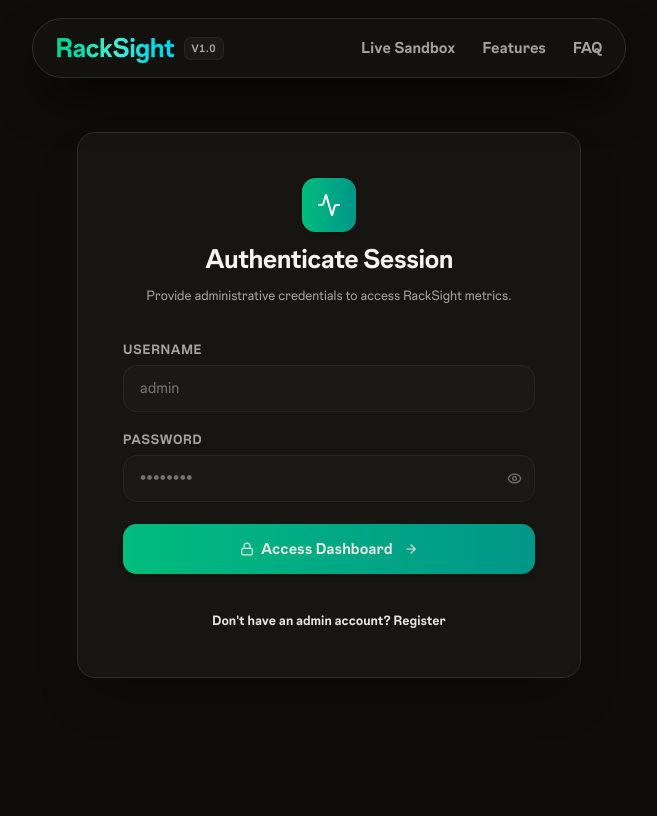
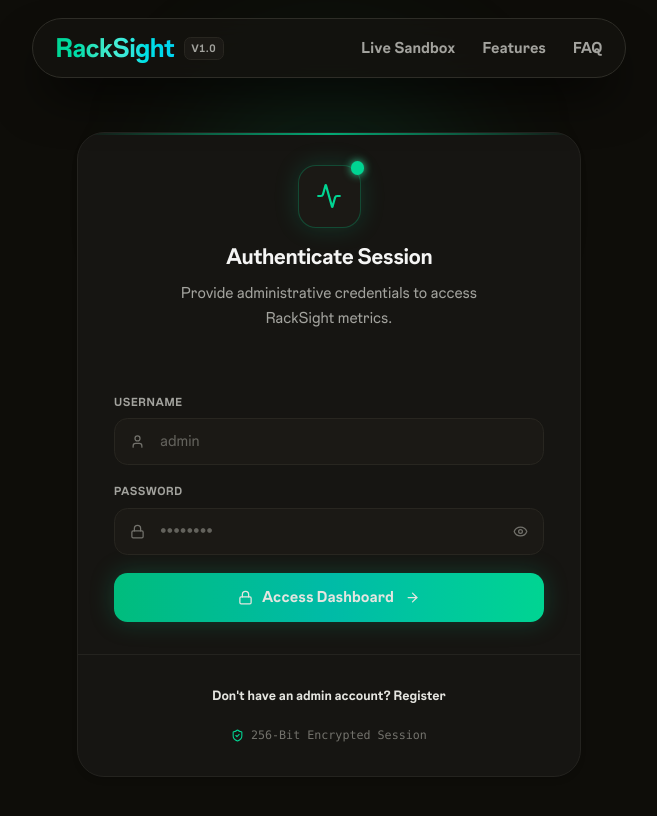
Before and after one commit to sumit-75/RackSight, a Next.js app: page /login in a window 1280 px wide. Shown: the top 816 px of the page, without its empty margins (311-968 px from the left). Built offline with nearby package versions, Linux system fonts and the light colour scheme; no server answers; a web font is replaced by a local one.

Commit message:
feat: redesign authentication card with premium shadcn UI layout and glowing emerald accents

```diff
--- a/app/login/page.tsx
+++ b/app/login/page.tsx
@@ -3,8 +3,9 @@
 import React, { useState } from 'react';
 import { useRouter } from 'next/navigation';
 import { createAdminUser, loginAdmin } from '@/app/actions';
-import { Activity, Lock, CheckCircle2, ShieldAlert, UserPlus, ArrowRight, Eye, EyeOff } from 'lucide-react';
+import { Activity, Lock, User, CheckCircle2, ShieldAlert, UserPlus, ArrowRight, Eye, EyeOff, ShieldCheck, KeyRound } from 'lucide-react';
 import LineLoader from '@/components/LineLoader';
+import { Card, CardHeader, CardTitle, CardDescription, CardContent, CardFooter } from '@/components/ui/Card';
 
 export default function LoginPage() {
   const router = useRouter();
@@ -40,73 +41,99 @@ export default function LoginPage() {
   };
 
   return (
-    <div className="min-h-[70vh] flex items-center justify-center py-12 px-4 sm:px-6 lg:px-8 font-sans animate-in fade-in slide-in-from-bottom-4 duration-500 ease-out">
+    <div className="min-h-[75vh] flex items-center justify-center py-12 px-4 sm:px-6 lg:px-8 font-sans animate-in fade-in slide-in-from-bottom-4 duration-500 ease-out">
       {isLoading && <LineLoader />}
-      <div className="max-w-md w-full space-y-8 bg-[#161512] border border-[#2e2d27] p-8 sm:p-10 rounded-2xl shadow-2xl font-sans">
-        {/* Branding & Logo */}
-        <div className="text-center space-y-2">
-          <div className="mx-auto h-12 w-12 rounded-xl bg-gradient-to-r from-emerald-500 to-teal-600 p-0.5 flex items-center justify-center shadow-md">
-            <Activity className="text-slate-950" size={24} />
+
+      <div className="relative max-w-md w-full font-sans">
+        {/* Subtle Ambient Background Radial Aura */}
+        <div className="absolute -top-16 left-1/2 -translate-x-1/2 w-64 h-64 bg-emerald-500/10 rounded-full blur-3xl pointer-events-none" />
+
+        <Card className="relative overflow-hidden border border-[#2e2d27] bg-[#141310]/95 backdrop-blur-xl shadow-[0_20px_60px_rgba(0,0,0,0.85)] rounded-3xl">
+          {/* Glowing Top Emerald Line Accent */}
+          <div className="absolute top-0 inset-x-0 h-[2px] bg-gradient-to-r from-transparent via-emerald-400 to-transparent opacity-80" />
+
+          <CardHeader className="text-center pt-8 pb-4 space-y-3">
+            {/* Branding Logo Icon with Dual-Layer Radar Pulse */}
+            <div className="relative mx-auto w-14 h-14 rounded-2xl bg-[#1b1915] border border-emerald-500/30 flex items-center justify-center shadow-[0_0_25px_rgba(16,185,129,0.2)] group transition-transform">
+              <Activity className="text-emerald-400" size={26} />
+              <span className="absolute -top-1 -right-1 flex h-3 w-3">
+                <span className="radar-ring absolute inline-flex h-full w-full rounded-full bg-emerald-400 opacity-75" />
+                <span className="relative inline-flex rounded-full h-3 w-3 bg-emerald-400 shadow-[0_0_8px_rgba(52,211,153,1)]" />
+              </span>
             </div>
-          <h2 className="text-2xl font-black tracking-tight text-[#f5f5f4] font-sans">
+
+            <div className="space-y-1.5">
+              <CardTitle className="text-2xl font-extrabold tracking-tight text-[#f5f5f4] font-sans">
                 {mode === 'signin' ? 'Authenticate Session' : 'Register Administrator'}
-          </h2>
-          <p className="text-xs text-[#a3a39e] font-sans">
+              </CardTitle>
+              <CardDescription className="text-xs text-[#a3a39e] max-w-xs mx-auto font-sans">
                 {mode === 'signin'
                   ? 'Provide administrative credentials to access RackSight metrics.'
                   : 'Create a new administrative user to manage the RackSight platform.'}
-          </p>
+              </CardDescription>
             </div>
+          </CardHeader>
 
-        {/* Success notification */}
+          <CardContent className="space-y-5 px-6 sm:px-8">
+            {/* Success Notification */}
             {successMsg && (
-          <div className="rounded-xl border border-emerald-500/30 bg-emerald-500/10 text-emerald-300 p-4 text-xs font-semibold flex items-start gap-2.5 animate-in fade-in duration-250 font-sans">
+              <div className="rounded-xl border border-emerald-500/30 bg-emerald-500/10 text-emerald-300 p-3.5 text-xs font-semibold flex items-start gap-2.5 animate-in fade-in duration-250 font-sans">
                 <CheckCircle2 size={16} className="text-emerald-400 shrink-0 mt-0.5" />
                 <span>{successMsg}</span>
               </div>
             )}
 
-        {/* Error notification */}
+            {/* Error Notification */}
             {errorMsg && (
-          <div className="rounded-xl border border-rose-500/30 bg-rose-500/10 text-rose-300 p-4 text-xs font-semibold flex items-start gap-2.5 animate-in fade-in duration-250 font-sans">
+              <div className="rounded-xl border border-rose-500/30 bg-rose-500/10 text-rose-300 p-3.5 text-xs font-semibold flex items-start gap-2.5 animate-in fade-in duration-250 font-sans">
                 <ShieldAlert size={16} className="text-rose-400 shrink-0 mt-0.5" />
                 <span>{errorMsg}</span>
               </div>
             )}
 
             {/* Credentials Form */}
-        <form onSubmit={handleSubmit} className="space-y-5 font-sans">
+            <form onSubmit={handleSubmit} className="space-y-4 font-sans">
               <div className="space-y-4">
+                {/* Username Input Field */}
                 <div>
-              <label className="block text-xs font-bold text-[#a3a39e] uppercase tracking-wider mb-1.5 font-sans">
+                  <label className="block text-[0.65rem] font-mono font-extrabold text-[#a3a39e] uppercase tracking-wider mb-1.5 font-sans">
                     Username
                   </label>
+                  <div className="relative">
+                    <span className="absolute inset-y-0 left-0 pl-3.5 flex items-center text-[#73726c]">
+                      <User size={15} />
+                    </span>
                     <input
                       type="text"
                       name="username"
                       required
                       placeholder={mode === 'signin' ? 'admin' : 'new_admin'}
-                className="w-full bg-[#1b1915] border border-[#282620] rounded-xl px-3.5 py-2.5 text-sm text-[#f5f5f4] placeholder-[#73726c] focus:outline-none focus:border-[#383630] transition-colors font-sans"
+                      className="w-full bg-[#1b1915] border border-[#282620] rounded-xl pl-10 pr-3.5 py-2.5 text-sm text-[#f5f5f4] placeholder-[#63625c] focus:outline-none focus:border-emerald-500 focus:ring-1 focus:ring-emerald-500/30 transition-all font-sans"
                     />
                   </div>
+                </div>
 
+                {/* Password Input Field */}
                 <div>
-              <label className="block text-xs font-bold text-[#a3a39e] uppercase tracking-wider mb-1.5 font-sans">
+                  <label className="block text-[0.65rem] font-mono font-extrabold text-[#a3a39e] uppercase tracking-wider mb-1.5 font-sans">
                     Password
                   </label>
                   <div className="relative">
+                    <span className="absolute inset-y-0 left-0 pl-3.5 flex items-center text-[#73726c]">
+                      <Lock size={15} />
+                    </span>
                     <input
                       type={showPassword ? 'text' : 'password'}
                       name="password"
                       required
                       minLength={mode === 'signup' ? 6 : undefined}
                       placeholder="••••••••"
-                  className="w-full bg-[#1b1915] border border-[#282620] rounded-xl pl-3.5 pr-10 py-2.5 text-sm text-[#f5f5f4] placeholder-[#73726c] focus:outline-none focus:border-[#383630] transition-colors font-sans"
+                      className="w-full bg-[#1b1915] border border-[#282620] rounded-xl pl-10 pr-10 py-2.5 text-sm text-[#f5f5f4] placeholder-[#63625c] focus:outline-none focus:border-emerald-500 focus:ring-1 focus:ring-emerald-500/30 transition-all font-sans"
                     />
                     <button
                       type="button"
                       onClick={() => setShowPassword(!showPassword)}
-                  className="absolute inset-y-0 right-0 pr-3 flex items-center text-[#73726c] hover:text-white cursor-pointer"
+                      className="absolute inset-y-0 right-0 pr-3.5 flex items-center text-[#73726c] hover:text-white transition-colors cursor-pointer"
                       tabIndex={-1}
                     >
                       {showPassword ? <EyeOff size={15} /> : <Eye size={15} />}
@@ -114,23 +141,27 @@ export default function LoginPage() {
                   </div>
                 </div>
 
+                {/* Confirm Password Field (Sign Up Mode) */}
                 {mode === 'signup' && (
                   <div className="animate-in slide-in-from-top-2 duration-200">
-                <label className="block text-xs font-bold text-[#a3a39e] uppercase tracking-wider mb-1.5 font-sans">
+                    <label className="block text-[0.65rem] font-mono font-extrabold text-[#a3a39e] uppercase tracking-wider mb-1.5 font-sans">
                       Confirm Password
                     </label>
                     <div className="relative">
+                      <span className="absolute inset-y-0 left-0 pl-3.5 flex items-center text-[#73726c]">
+                        <KeyRound size={15} />
+                      </span>
                       <input
                         type={showConfirmPassword ? 'text' : 'password'}
                         name="confirmPassword"
                         required
                         placeholder="••••••••"
-                    className="w-full bg-[#1b1915] border border-[#282620] rounded-xl pl-3.5 pr-10 py-2.5 text-sm text-[#f5f5f4] placeholder-[#73726c] focus:outline-none focus:border-[#383630] transition-colors font-sans"
+                        className="w-full bg-[#1b1915] border border-[#282620] rounded-xl pl-10 pr-10 py-2.5 text-sm text-[#f5f5f4] placeholder-[#63625c] focus:outline-none focus:border-emerald-500 focus:ring-1 focus:ring-emerald-500/30 transition-all font-sans"
                       />
                       <button
                         type="button"
                         onClick={() => setShowConfirmPassword(!showConfirmPassword)}
-                    className="absolute inset-y-0 right-0 pr-3 flex items-center text-[#73726c] hover:text-white cursor-pointer"
+                        className="absolute inset-y-0 right-0 pr-3.5 flex items-center text-[#73726c] hover:text-white transition-colors cursor-pointer"
                         tabIndex={-1}
                       >
                         {showConfirmPassword ? <EyeOff size={15} /> : <Eye size={15} />}
@@ -140,30 +171,33 @@ export default function LoginPage() {
                 )}
               </div>
 
+              {/* Primary Action Button */}
               <button
                 type="submit"
                 disabled={isLoading}
-            className="w-full bg-gradient-to-r from-emerald-500 to-teal-600 hover:from-emerald-400 hover:to-teal-500 text-slate-955 font-extrabold py-3 rounded-xl text-sm shadow-md transition-all flex items-center justify-center gap-1.5 cursor-pointer disabled:opacity-55 font-sans"
+                className="w-full mt-2 bg-gradient-to-r from-emerald-500 via-teal-500 to-emerald-400 hover:from-emerald-400 hover:to-teal-400 text-slate-955 font-extrabold py-3 px-6 rounded-xl text-sm shadow-[0_0_25px_rgba(16,185,129,0.25)] hover:shadow-[0_0_35px_rgba(16,185,129,0.4)] active:scale-[0.99] transition-all flex items-center justify-center gap-2 cursor-pointer disabled:opacity-55 font-sans"
               >
                 {isLoading ? (
                   <span className="w-4 h-4 border-2 border-slate-955 border-t-transparent rounded-full animate-spin"></span>
                 ) : mode === 'signin' ? (
                   <>
-                <Lock size={14} />
-                Access Dashboard
-                <ArrowRight size={14} className="ml-1" />
+                    <Lock size={15} />
+                    <span>Access Dashboard</span>
+                    <ArrowRight size={15} className="ml-0.5" />
                   </>
                 ) : (
                   <>
-                <UserPlus size={14} />
-                Register Account
-                <ArrowRight size={14} className="ml-1" />
+                    <UserPlus size={15} />
+                    <span>Register Account</span>
+                    <ArrowRight size={15} className="ml-0.5" />
                   </>
                 )}
               </button>
+            </form>
+          </CardContent>
 
-          {/* Mode Switcher */}
-          <div className="text-center pt-2">
+          <CardFooter className="flex flex-col space-y-4 px-6 sm:px-8 pb-7 pt-2 border-t border-[#24231f]">
+            {/* Mode Switcher Link */}
             <button
               type="button"
               onClick={() => {
@@ -171,14 +205,22 @@ export default function LoginPage() {
                 setErrorMsg(null);
                 setSuccessMsg(null);
               }}
-              className="text-xs font-bold text-[#e5e5e0] hover:text-white transition-colors cursor-pointer font-sans"
+              className="text-xs font-bold text-[#e5e5e0] hover:text-emerald-400 transition-colors cursor-pointer font-sans flex items-center gap-1.5 mx-auto"
             >
+              <span>
                 {mode === 'signin'
                   ? "Don't have an admin account? Register"
                   : 'Already have an admin account? Sign In'}
+              </span>
             </button>
+
+            {/* Encrypted Session Security Footnote */}
+            <div className="flex items-center justify-center gap-1.5 text-[0.65rem] font-mono text-[#73726c] pt-1">
+              <ShieldCheck size={13} className="text-emerald-400" />
+              <span>256-Bit Encrypted Session</span>
             </div>
-        </form>
+          </CardFooter>
+        </Card>
       </div>
     </div>
   );
```
Also changed, not shown: components/InteractiveRackDemo.tsx (+32 -32 lines). Lines whose indentation alone changed are shown as unchanged.
